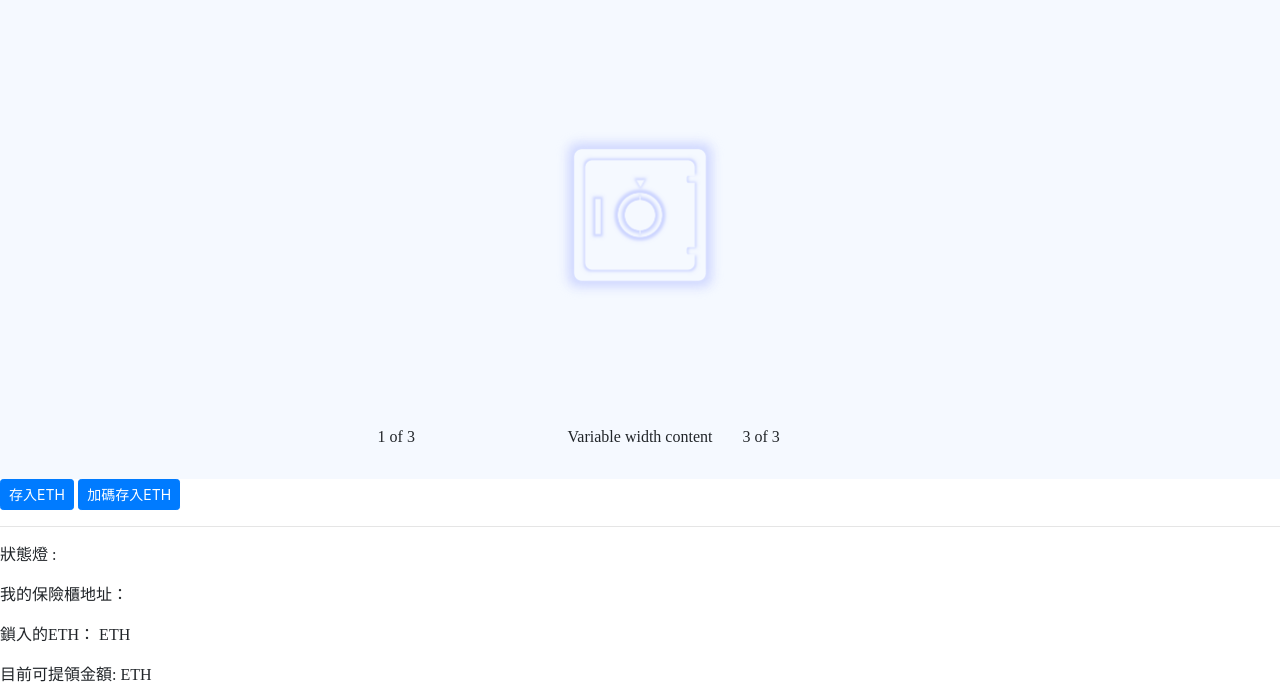
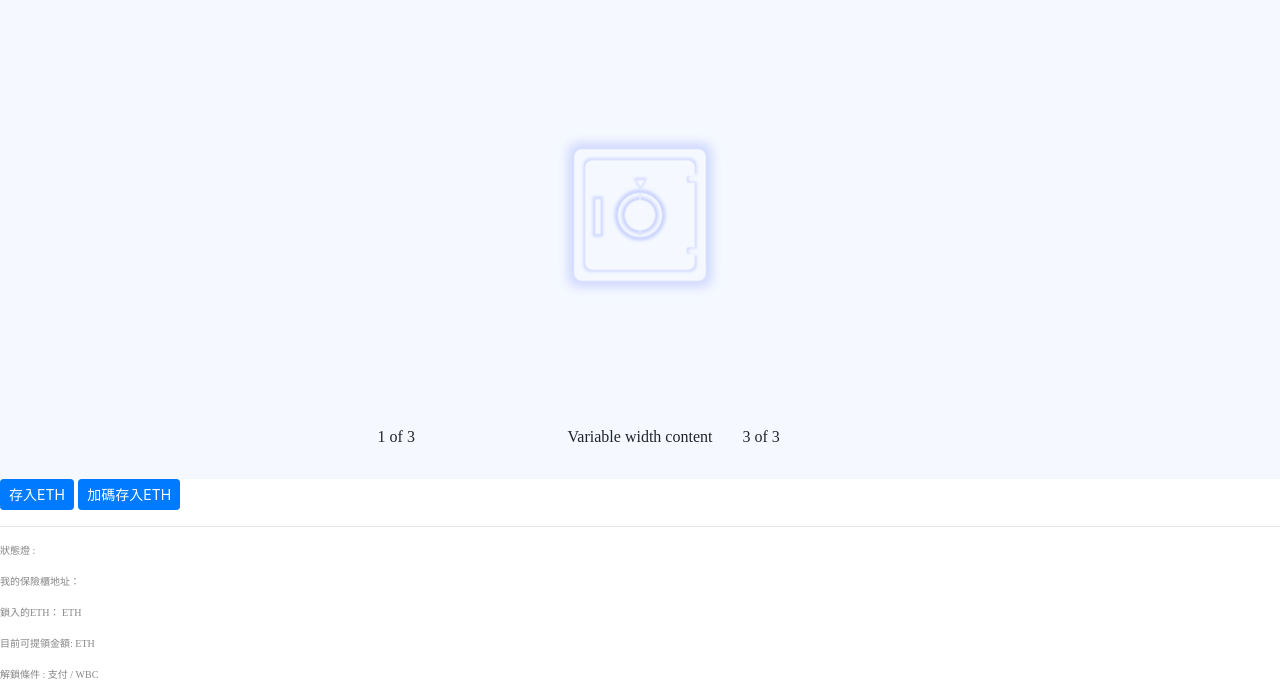
Before and after one commit to to101380/de_coffer, a plain HTML site: page index.html in a window 1280 px wide. Shown: the part 65-760 px from the top of the page. Drawn offline with nearby package versions, Linux system fonts and the light colour scheme; no server answers; a script that the page names is missing.

Commit message:
font_size

```diff
--- a/static/css/index.css
+++ b/static/css/index.css
@@ -2,6 +2,11 @@
 	  font-family:微軟正黑體;
 	  /*border: solid 1px ;	*/
 	}
+
+p{
+	color: #878787;
+	font-size: 10px;
+}
 
 #SVCO{
 	display: none;
```
